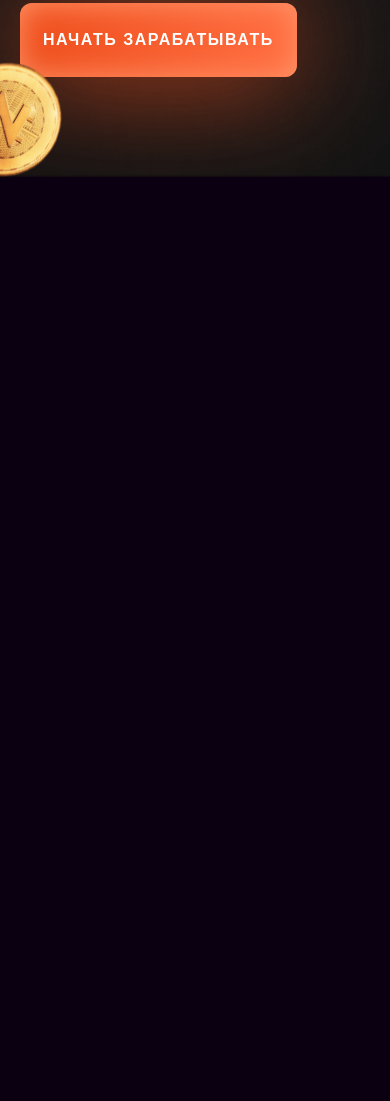
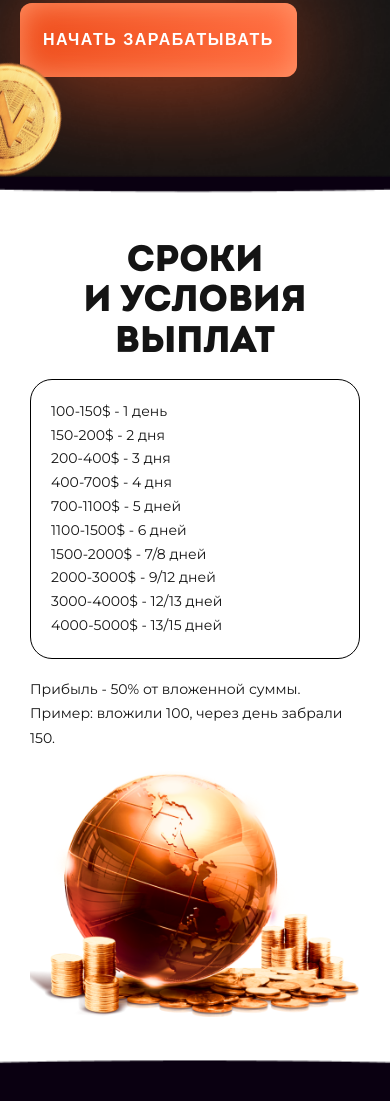
Before and after one commit to KingArthur-IT/NGCCompany, a plain HTML site: page index.html in a window 390 px wide. Shown: the part 2399-3500 px from the top of the page. Before the commit the page ends 2576 px from the top, so only its background shows below. Drawn offline with Linux system fonts and the light colour scheme.

Commit message:
payments adaptivce

```diff
--- a/index.html
+++ b/index.html
@@ -205,7 +205,7 @@
                 </div>
             </div>
         </section>
-        <section class="d-none section payments">
+        <section class="section payments">
             <div class="payments__container">
                 <img src="./assets/payments-main.png" alt="main" class="payments__img">
                 <div class="payments__hero">
@@ -219,14 +219,14 @@
                             <li class="payments__item">700-1100$ - 5 дней</li>
                         </ul>
                         <ul class="payments__right">
-                            <li class="payments__item">1100-1500$ - 6 день</li>
-                            <li class="payments__item">1500-2000$ - 7/8 дня</li>
-                            <li class="payments__item">2000-3000$ - 9/12 дня</li>
-                            <li class="payments__item">3000-4000$ - 12/13 дня</li>
-                            <li class="payments__item">4000-5000$ - 13/15 дней</li>
+                            <li class="payments__item">1100-1500$ - 6 дней</li>
+                            <li class="payments__item">1500-2000$ - 7/8 дней</li>
+                            <li class="payments__item">2000-3000$ - 9/12 дней</li>
+                            <li class="payments__item">3000-4000$ - 12/13 <span>дней</span></li>
+                            <li class="payments__item">4000-5000$ - 13/15 <span>дней</span></li>
                         </ul>
                     </div>
-                    <p class="text">
+                    <p class="text payments__text">
                         Прибыль - 50% от вложенной суммы. <br>
                         Пример: вложили 100, через день забрали 150.
                     </p>
--- a/sass/_payments.sass
+++ b/sass/_payments.sass
@@ -37,3 +37,65 @@
         border-left: 1px solid #000
         padding-left: 26px
     &__item
+
+
+@media screen and (max-width: 1440px)
+    .payments
+        &__img
+            width: 50%
+@media screen and (max-width: 1200px)
+    .payments
+        &__container
+            flex-direction: column-reverse
+            align-items: stretch
+        &__hero
+            flex-basis: 100%
+        &__img
+            width: 60%
+            flex-basis: 100%
+            margin: 0 auto
+        &__title
+            text-align: center
+        &__table
+            max-width: 600px
+            margin: 0 auto
+            margin-bottom: 18px
+        &__text
+            text-align: center
+            margin-bottom: 18px
+@media screen and (max-width: 600px)
+    .payments
+        &__table
+            padding: 10px 10px 10px 20px
+        &__left
+            flex-basis: 45%
+        &__right
+            flex-basis: 60%
+            padding-left: 15px
+        &__text
+            text-align: left
+        &__img
+            width: 80%
+@media screen and (max-width: 475px)
+    .payments
+        &__table
+            font-size: 14px
+        &__right
+            & span
+                display: none
+@media screen and (max-width: 425px)
+    .payments
+        &__table
+            padding: 10px 5px 10px 10px
+        &__img
+            width: 100%
+@media screen and (max-width: 393px)
+    .payments
+        &__table
+            padding: 20px
+            flex-direction: column
+        &__right
+            padding-left: 0
+            border-left: none
+            & span
+                display: inline
```
Also changed, not shown: style/style.css, style/style.min.css.
